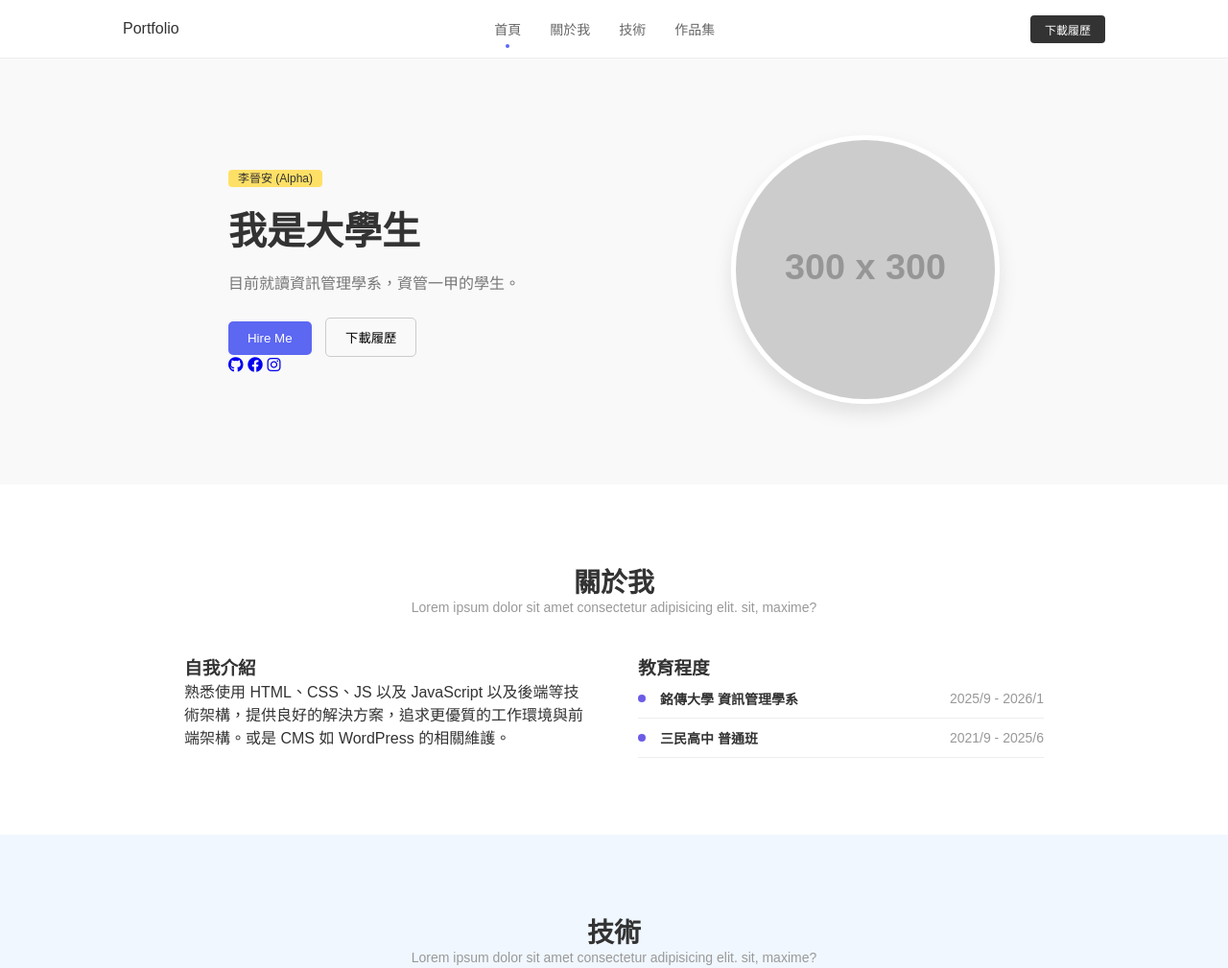
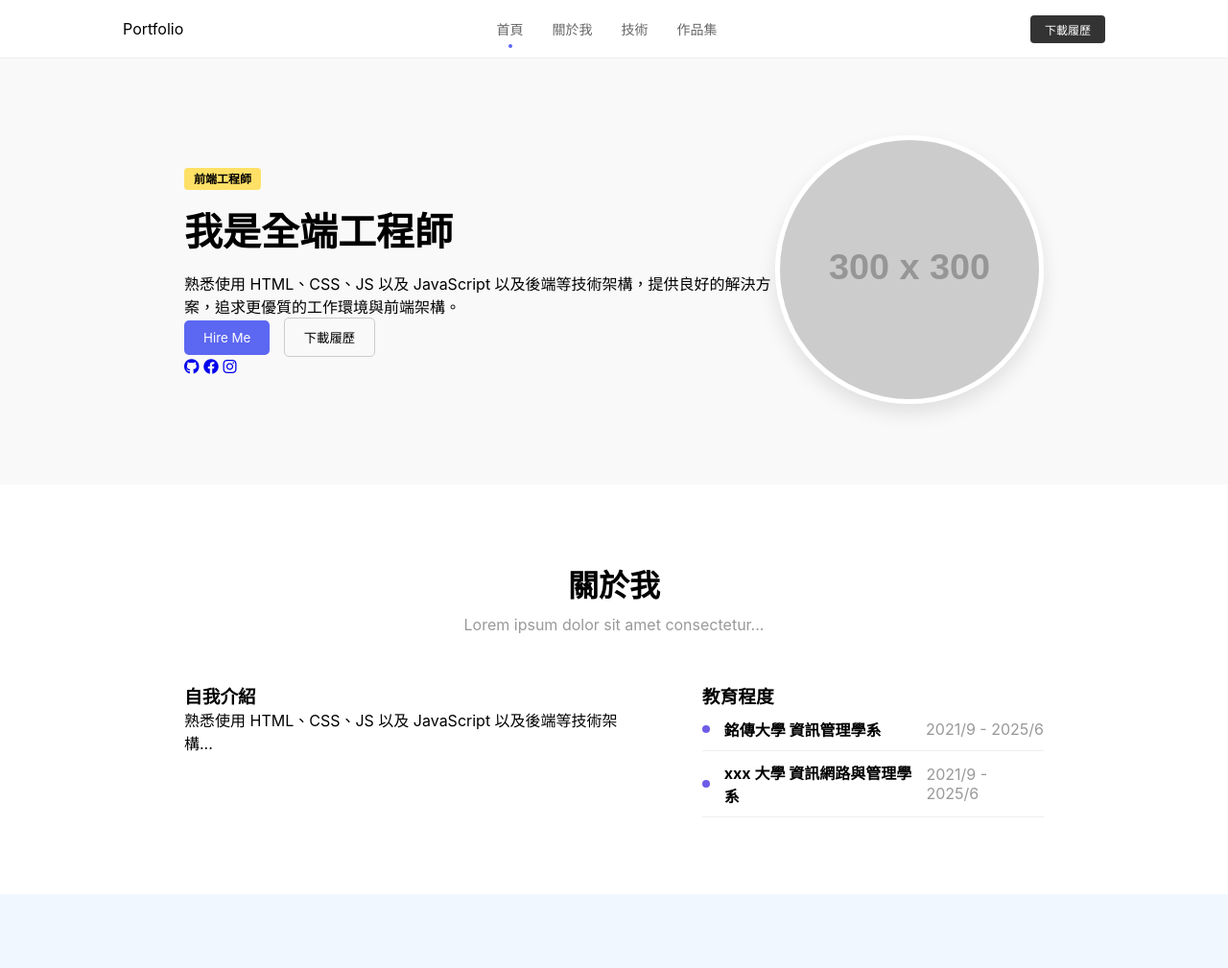
Before and after one commit to 14131323-rgb/mcu-114-1-web-14131323-final, a plain HTML site: page src/index.html in a window 1280 px wide. Shown: the top 1009 px of the page at 96% size. Drawn offline with Linux system fonts and the light colour scheme; placeholder pictures from the web are drawn by us.

Commit message:
樣式實作 3

```diff
--- a/index.html
+++ b/src/index.html
@@ -14,7 +14,7 @@
     <header>
       <nav class="navbar">
         <div class="logo">Portfolio</div>
-        <ul id="nav-menu">
+        <ul>
           <li class="active"><a href="#home">首頁</a></li>
           <li><a href="#about">關於我</a></li>
           <li><a href="#skills">技術</a></li>
@@ -26,9 +26,12 @@
 
     <section id="home" class="hero">
       <div class="hero-content">
-        <span class="badge">李晉安 (Alpha)</span>
-        <h1>我是大學生</h1>
-        <p>目前就讀資訊管理學系，資管一甲的學生。</p>
+        <span class="badge">前端工程師</span>
+        <h1>我是全端工程師</h1>
+        <p>
+          熟悉使用 HTML、CSS、JS 以及 JavaScript
+          以及後端等技術架構，提供良好的解決方案，追求更優質的工作環境與前端架構。
+        </p>
         <div class="hero-btns">
           <button class="btn-primary">Hire Me</button>
           <button class="btn-secondary">下載履歷</button>
@@ -46,28 +49,22 @@
 
     <section id="about" class="about">
       <h2>關於我</h2>
-      <p class="section-desc">
-        Lorem ipsum dolor sit amet consectetur adipisicing elit. sit, maxime?
-      </p>
+      <p class="section-desc">Lorem ipsum dolor sit amet consectetur...</p>
       <div class="about-container">
         <div class="about-text">
           <h3>自我介紹</h3>
-          <p>
-            熟悉使用 HTML、CSS、JS 以及 JavaScript
-            以及後端等技術架構，提供良好的解決方案，追求更優質的工作環境與前端架構。或是
-            CMS 如 WordPress 的相關維護。
-          </p>
+          <p>熟悉使用 HTML、CSS、JS 以及 JavaScript 以及後端等技術架構...</p>
         </div>
         <div class="education">
           <h3>教育程度</h3>
           <ul>
             <li>
               <span class="dot"></span> <strong>銘傳大學 資訊管理學系</strong>
-              <span>2025/9 - 2026/1</span>
+              <span>2021/9 - 2025/6</span>
             </li>
             <li>
               <span class="dot"></span>
-              <strong>三民高中 普通班</strong>
+              <strong>xxx 大學 資訊網路與管理學系</strong>
               <span>2021/9 - 2025/6</span>
             </li>
           </ul>
@@ -77,9 +74,6 @@
 
     <section id="skills" class="skills">
       <h2>技術</h2>
-      <p class="section-desc">
-        Lorem ipsum dolor sit amet consectetur adipisicing elit. sit, maxime?
-      </p>
       <div class="skill-list">
         <div class="skill-item">
           <div class="skill-info"><span>Git</span><span>85%</span></div>
@@ -156,15 +150,5 @@
       </div>
       <p>Copyright © 2024</p>
     </footer>
-
-    <script>
-      const links = document.querySelectorAll(".navbar ul li");
-      links.forEach((link) => {
-        link.addEventListener("click", () => {
-          links.forEach((l) => l.classList.remove("active"));
-          link.classList.add("active");
-        });
-      });
-    </script>
   </body>
 </html>
--- /dev/null
+++ b/src/style.scss
@@ -0,0 +1,194 @@
+$primary-purple: #6c5ce7;
+$soft-blue: #5c67f2;
+$bg-gray: #f9f9f9;
+$badge-yellow: #ffe066;
+
+* {
+  margin: 0;
+  padding: 0;
+  box-sizing: border-box;
+  font-family: "Inter", sans-serif;
+}
+html {
+  scroll-behavior: smooth;
+}
+
+header {
+  padding: 15px 10%;
+  position: sticky;
+  top: 0;
+  background: #fff;
+  z-index: 100;
+  border-bottom: 1px solid #eee;
+  .navbar {
+    display: flex;
+    justify-content: space-between;
+    align-items: center;
+    ul {
+      display: flex;
+      list-style: none;
+      li {
+        position: relative;
+        padding: 5px 15px;
+        a {
+          text-decoration: none;
+          color: #666;
+          font-size: 14px;
+        }
+        &.active::after {
+          content: "";
+          position: absolute;
+          bottom: -5px;
+          left: 50%;
+          transform: translateX(-50%);
+          width: 4px;
+          height: 4px;
+          background: $soft-blue;
+          border-radius: 50%;
+        }
+      }
+    }
+  }
+}
+
+.btn-download {
+  background: #333;
+  color: #fff;
+  padding: 6px 15px;
+  border-radius: 4px;
+  text-decoration: none;
+  font-size: 12px;
+}
+
+section {
+  padding: 80px 15%;
+  h2 {
+    text-align: center;
+    font-size: 32px;
+    margin-bottom: 10px;
+  }
+  .section-desc {
+    text-align: center;
+    color: #999;
+    margin-bottom: 50px;
+  }
+}
+
+.hero {
+  display: flex;
+  align-items: center;
+  justify-content: space-around;
+  background: $bg-gray;
+  .badge {
+    background: $badge-yellow;
+    padding: 4px 10px;
+    border-radius: 4px;
+    font-size: 12px;
+    font-weight: bold;
+  }
+  h1 {
+    font-size: 40px;
+    margin: 15px 0;
+  }
+  .hero-btns {
+    button {
+      padding: 10px 20px;
+      border-radius: 5px;
+      cursor: pointer;
+      border: none;
+      &.btn-primary {
+        background: $soft-blue;
+        color: #fff;
+        margin-right: 10px;
+      }
+      &.btn-secondary {
+        background: none;
+        border: 1px solid #ccc;
+      }
+    }
+  }
+  .hero-image img {
+    width: 280px;
+    height: 280px;
+    border-radius: 50%;
+    border: 5px solid #fff;
+    box-shadow: 0 10px 20px rgba(0, 0, 0, 0.1);
+  }
+}
+
+.about-container {
+  display: flex;
+  gap: 60px;
+  .education li {
+    display: flex;
+    align-items: center;
+    padding: 10px 0;
+    border-bottom: 1px solid #eee;
+    .dot {
+      width: 8px;
+      height: 8px;
+      background: $primary-purple;
+      border-radius: 50%;
+      margin-right: 15px;
+    }
+    span:last-child {
+      margin-left: auto;
+      color: #999;
+    }
+  }
+}
+
+.skills {
+  background: #f0f7ff;
+  .skill-item {
+    margin-bottom: 25px;
+    .skill-info {
+      display: flex;
+      justify-content: space-between;
+      font-weight: bold;
+    }
+    .progress-bar {
+      background: #e0e0e0;
+      height: 8px;
+      border-radius: 10px;
+      .progress {
+        background: $primary-purple;
+        height: 100%;
+        border-radius: 10px;
+      }
+    }
+  }
+}
+
+.projects {
+  .project-grid {
+    display: grid;
+    grid-template-columns: repeat(3, 1fr); // 確保影片中的三欄排版
+    gap: 20px;
+    .project-card {
+      background: #fdfdfd;
+      border: 1px solid #eee;
+      padding: 30px 10px;
+      text-align: center;
+      border-radius: 8px;
+      transition: 0.3s;
+      text-decoration: none;
+      color: inherit;
+      &:hover {
+        transform: translateY(-5px);
+        border-color: $soft-blue;
+      }
+    }
+  }
+}
+
+footer {
+  text-align: center;
+  padding: 40px;
+  border-top: 1px solid #eee;
+  .social-footer i {
+    margin: 0 10px;
+    color: #666;
+    font-size: 20px;
+  }
+}
```
Also changed, not shown: src/project1.html (renamed from project1.html), src/style.css, 1 other file.
